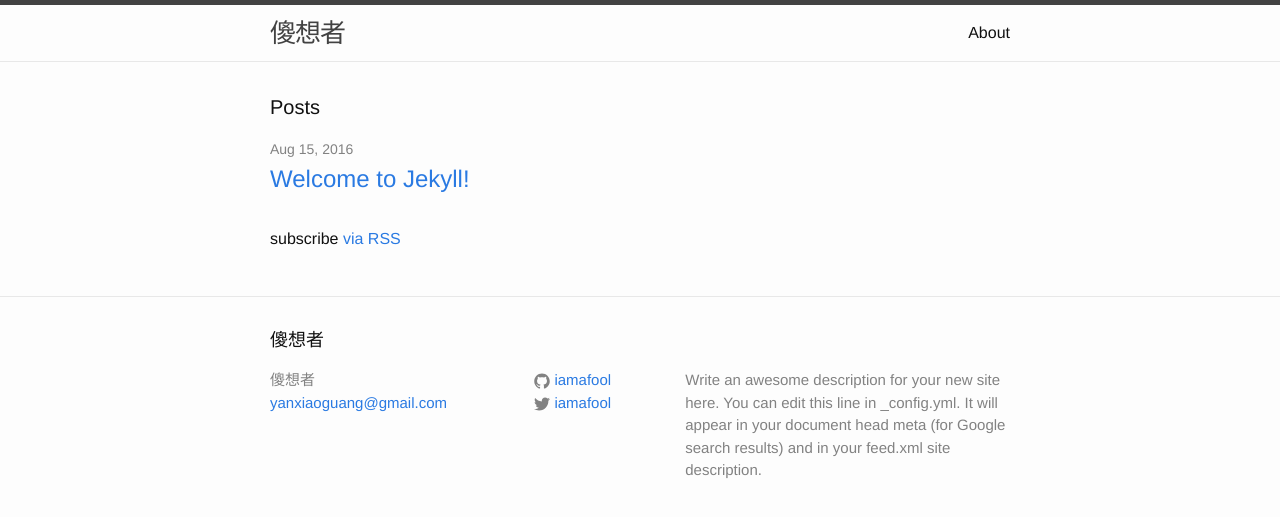
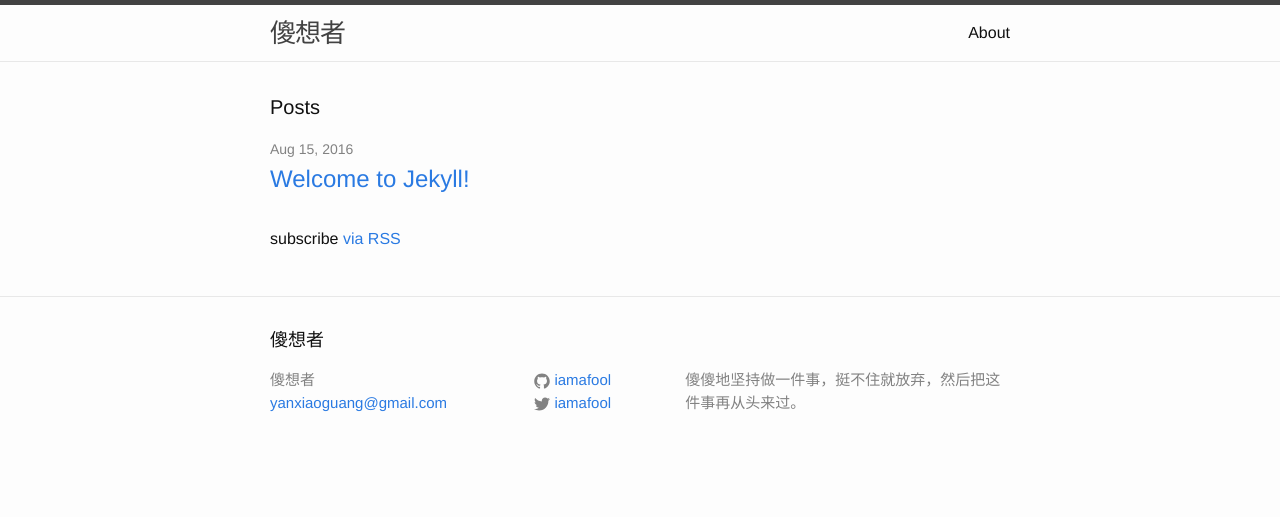
Before and after one commit to iamafool/iamafool.github.io, a Jekyll site: the page built from index.html, in a window 1280 px wide. Shown: the top 517 px of the page. Built offline with Jekyll 4.4.1, drawn with Linux system fonts in a browser that asks for light colours.

Commit message:
update _config.yml
update description

```diff
--- a/_config.yml
+++ b/_config.yml
@@ -16,9 +16,7 @@
 title: 傻想者
 email: yanxiaoguang@gmail.com
 description: > # this means to ignore newlines until "baseurl:"
-  Write an awesome description for your new site here. You can edit this
-  line in _config.yml. It will appear in your document head meta (for
-  Google search results) and in your feed.xml site description.
+  傻傻地坚持做一件事，挺不住就放弃，然后把这件事再从头来过。
 baseurl: "" # the subpath of your site, e.g. /blog
 url: "http://iamafool.github.io" # the base hostname & protocol for your site
 twitter_username: iamafool
```
